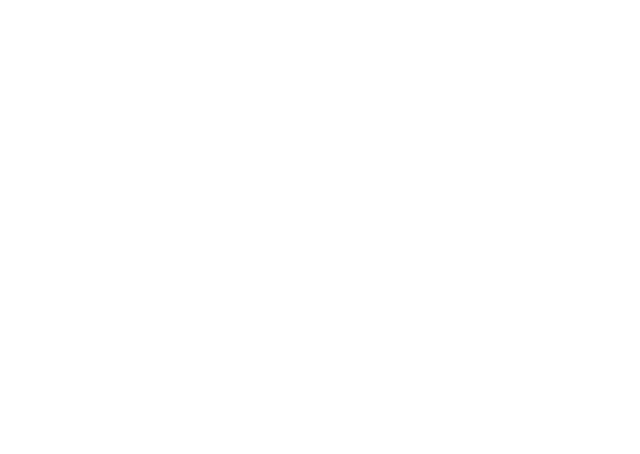
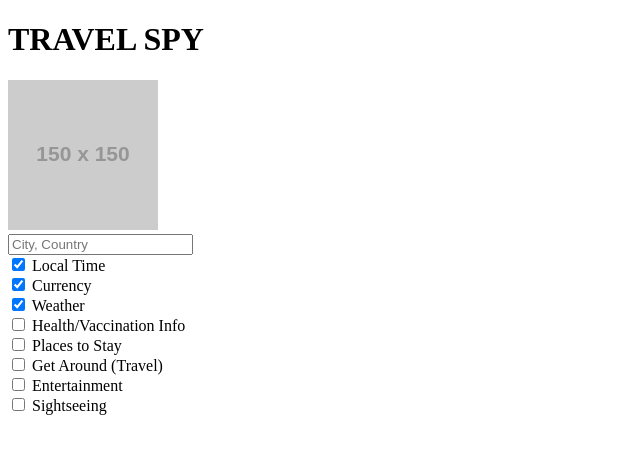
Before and after one commit to MJBauti/TravelSpy-TravelPrepWebsite, a plain HTML site: page index.html in a window 1280 px wide. Shown: the whole page, without its empty margins (0-640 px from the left). Drawn offline with Linux system fonts and the light colour scheme; placeholder pictures from the web are drawn by us.

Commit message:
More starter stuff and some boilerplate

```diff
--- a/index.html
+++ b/index.html
@@ -8,6 +8,48 @@
 </head>
 
 <body>
-
+    <main>
+        <div>
+            <h1>TRAVEL SPY</h1>
+            <img src="https://via.placeholder.com/150" alt="Travel Spy Toon">
+        </div>
+        <div>
+            <form>
+                <input type="text" placeholder="City, Country">
+            </form>
+        </div>
+        <div>
+            <input type="checkbox" checked="true">
+            <label>Local Time</label>
+        </div>
+        <div>
+            <input type="checkbox" checked="true">
+            <label>Currency</label>
+        </div>
+        <div>
+            <input type="checkbox" checked="true">
+            <label>Weather</label>
+        </div>
+        <div>
+            <input type="checkbox">
+            <label>Health/Vaccination Info</label>
+        </div>
+        <div>
+            <input type="checkbox">
+            <label>Places to Stay</label>
+        </div>
+        <div>
+            <input type="checkbox">
+            <label>Get Around (Travel)</label>
+        </div>
+        <div>
+            <input type="checkbox">
+            <label>Entertainment</label>
+        </div>
+        <div>
+            <input type="checkbox">
+            <label>Sightseeing</label>
+        </div>
+    </main>
 </body>
 </html>
```
Also changed, not shown: 1 other file.
